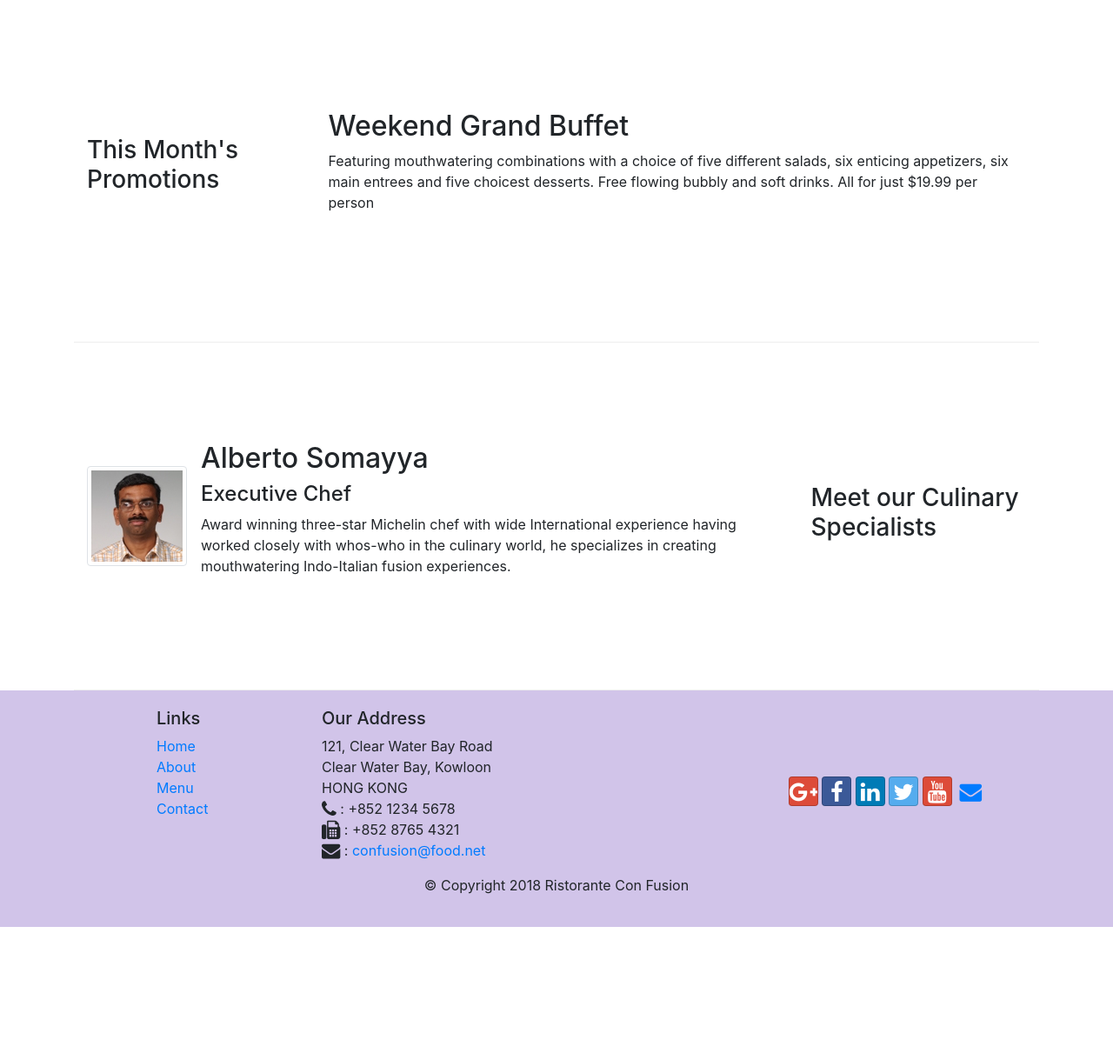
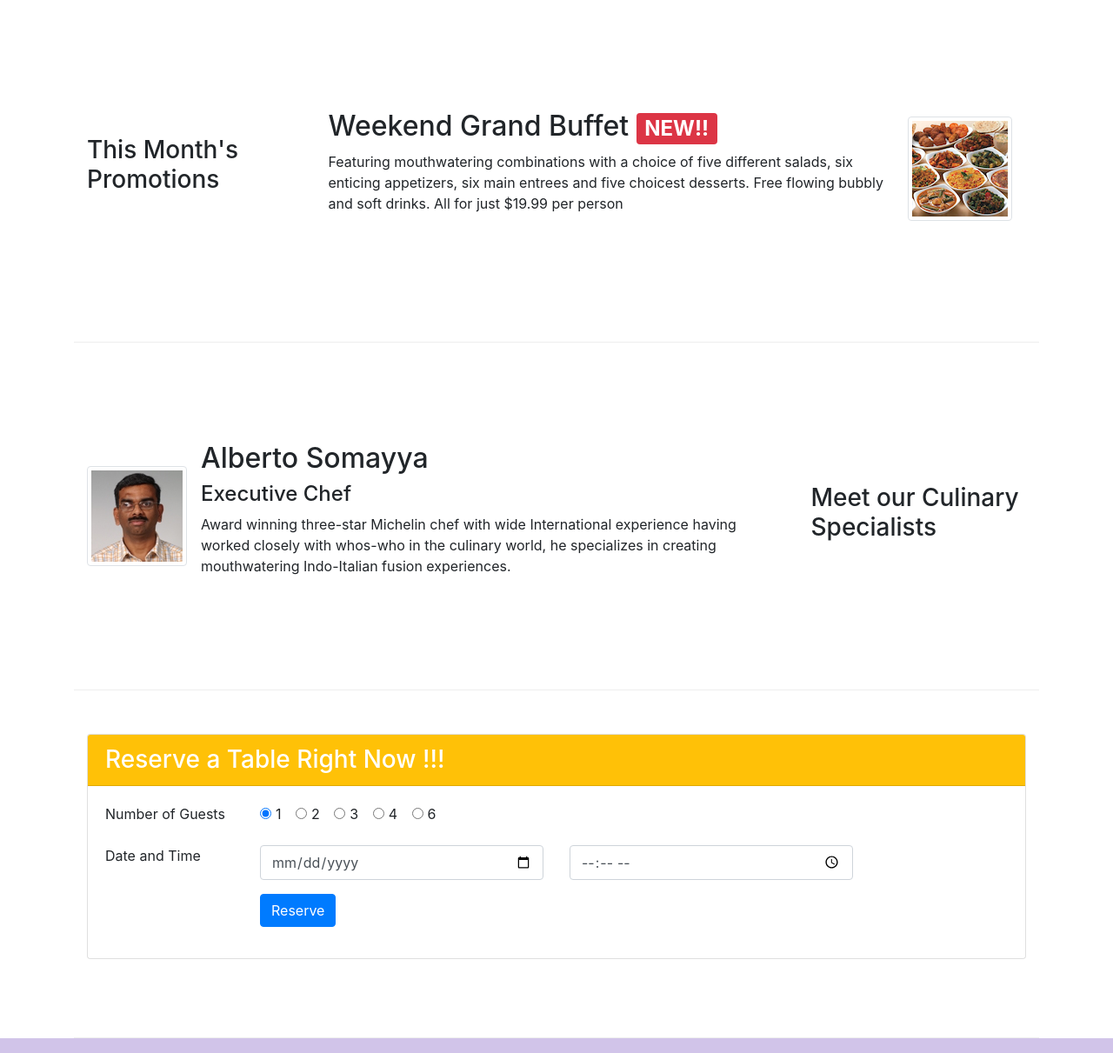
Before and after one commit to PanigrahiAnkit/Bootsrap-Tut, a website: page index.html in a window 1280 px wide. Shown: the part 740-1951 px from the top of the page at 87% size. Before the commit the page ends 1856 px from the top, so only its background shows below. Drawn offline with nearby package versions, Linux system fonts and the light colour scheme.

Commit message:
Assignment II ready

```diff
--- a/index.html
+++ b/index.html
@@ -42,6 +42,9 @@
                 <div class="col-12 col-sm align-self-center">
                     <img src="img/logo.png" class="img-fluid">
                 </div>
+                <div class="col-12 mt-5 mt-sm-0 col-sm-3 text-center align-self-center">
+                    <a href="#reservation" type="button" class="btn btn-sm btn-warning">Reserve a Table</a>
+                </div>
                 </div>
             </div>
         </div>
@@ -57,7 +60,10 @@
                     <img class="d-flex mr-3 img-thumbnail align-self-center"
                     src="img/uthappizza.png" alt="uthappizza">
                     <div class="media-body">
-                        <h2 class="mt-0">Uthappizza</h2>
+                        <h2 class="media-heading">Uthappizza
+                            <span class="badge badge-danger">HOT!!!</span>
+                            <span class="badge badge-pill badge-secondary">$2.99 ONLY</span>
+                        </h2>
                         <p>A unique combination of Indian Uthappam (pancake) and Italian pizza, topped with Cerignola olives, ripe vine cherry tomatoes, Vidalia onion, Guntur chillies and Buffalo Paneer.</p>
                     </div>
                 </div>
@@ -70,8 +76,14 @@
                 <h3>This Month's Promotions</h3>
             </div>
             <div class="col col-sm col-md">
-                <h2>Weekend Grand Buffet</h2>
-                <p>Featuring mouthwatering combinations with a choice of five different salads, six enticing appetizers, six main entrees and five choicest desserts. Free flowing bubbly and soft drinks. All for just $19.99 per person </p>
+                <div class="media">
+                    <div class="media-body">
+                        <h2 class="mt-0">Weekend Grand Buffet
+                            <span class="badge badge-danger">NEW!!</span></h2>
+                            <p>Featuring mouthwatering combinations with a choice of five different salads, six enticing appetizers, six main entrees and five choicest desserts. Free flowing bubbly and soft drinks. All for just $19.99 per person </p>
+                    </div>
+                    <img class="d-flex mr-3 img-thumbnail align-self-center" src="img/buffet.png" alt="buffet">
+                </div>
             </div>
         </div>
 
@@ -86,11 +98,61 @@
                     <div class="media-body">
                         <h2 class="mt-0">Alberto Somayya</h2>
                         <h4>Executive Chef</h4>
-                        <p>Award winning three-star Michelin chef with wide International experience having worked closely with whos-who in the culinary world, he specializes in creating mouthwatering Indo-Italian fusion experiences. </p>
+                        <p class="d-none d-sm-block">Award winning three-star Michelin chef with wide International experience having worked closely with whos-who in the culinary world, he specializes in creating mouthwatering Indo-Italian fusion experiences. </p>
                     </div>
                 </div>
             </div>
         </div>
+        <div class="row row-content justify-content-center"  id="reservation">
+            <div class="col-12">
+              <div class="card">
+                <h3 class="card-header bg-warning text-white">Reserve a Table Right Now !!!</h3>
+                <div class="card-body">
+                  <form>
+                    <div class="form-group row">
+                        <label class="col-12 col-sm-2">Number of Guests</label>
+                        <div class="col">
+                          <div class="form-check form-check-inline">
+                            <input class="form-check-input" type="radio" name="inlineRadioOptions" id="one_guest_radio" value="one" checked>
+                            <label class="form-check-label" for="one_guest_radio">1</label>
+                         </div>
+                         <div class="form-check form-check-inline">
+                           <input class="form-check-input" type="radio" name="inlineRadioOptions" id="two_guest_radio" value="two">
+                           <label class="form-check-label" for="two_guest_radio">2</label>
+                         </div>
+                         <div class="form-check form-check-inline">
+                           <input class="form-check-input" type="radio" name="inlineRadioOptions" id="three_guest_radio" value="three">
+                           <label class="form-check-label" for="three_guest_radio">3</label>
+                         </div>
+                         <div class="form-check form-check-inline">
+                           <input class="form-check-input" type="radio" name="inlineRadioOptions" id="four_guest_radio" value="four">
+                           <label class="form-check-label" for="four_guest_radio">4</label>
+                         </div>
+                         <div class="form-check form-check-inline">
+                           <input class="form-check-input" type="radio" name="inlineRadioOptions" id="six_guest_radio" value="six">
+                           <label class="form-check-label" for="six_guest_radio">6</label>
+                         </div>
+                        </div>
+                    </div>
+                    <div class="form-group row">
+                      <label class="col-12 col-sm-2">Date and Time</label>
+                      <div class="col-12 col-sm-4">
+                        <input type="date" class="form-control" id="date" placeholder="Date">
+                      </div>
+                      <div class="col-12 col-sm-4">
+                        <input type="time" class="form-control" id="time" placeholder="Time">
+                      </div>
+                    </div>
+                    <div class="form-group row">
+                      <div class="col offset-0 offset-sm-2">
+                        <button type="submit" class="btn btn-primary">Reserve</button>
+                      </div>
+                    </div>
+                  </form>
+                </div>
+              </div>
+            </div>
+          </div>
     </div>
 
     <footer class="footer">
```
